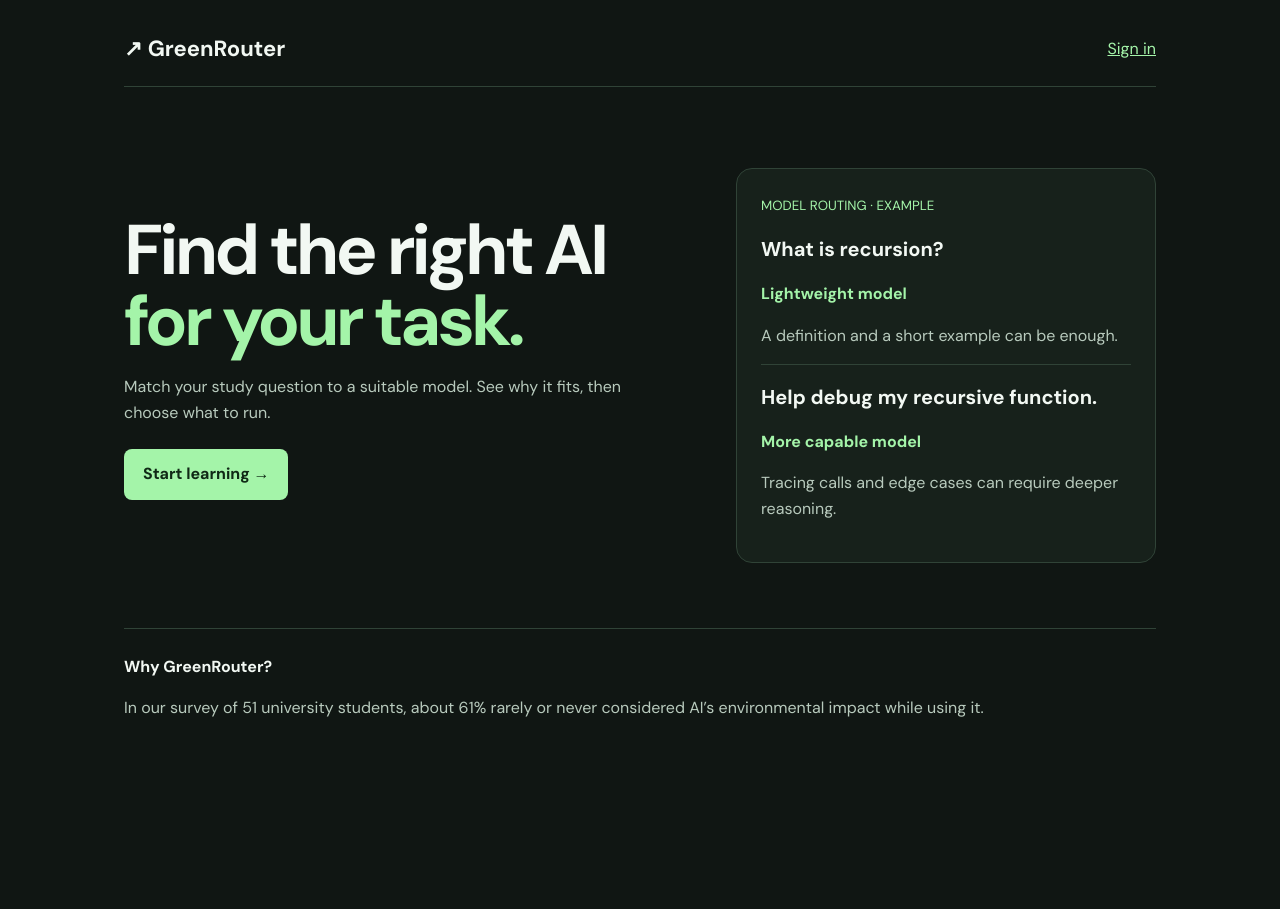
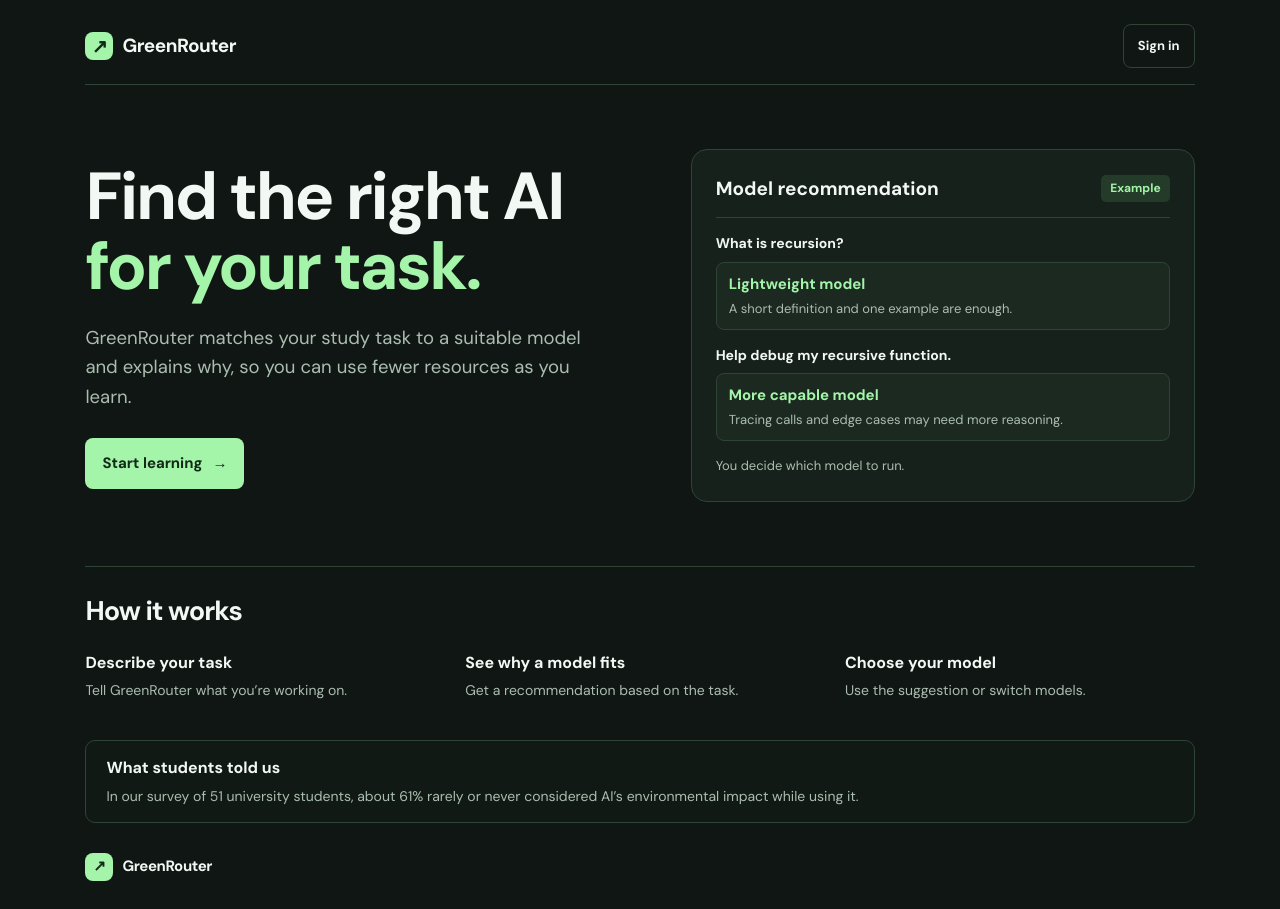
Before and after one commit to dzm04/entr3100vibecoding, a Next.js app in the folder greenrouter/: page / in a window 1280 px wide. Before the commit the page ends 800 px from the top, so only its background shows below. Built offline with nearby package versions, Linux system fonts and the light colour scheme.

Commit message:
Build the approved GreenRouter landing page

```diff
--- /dev/null
+++ b/greenrouter/src/app/landing.css
@@ -0,0 +1,169 @@
+.landing {
+  --landing-panel: #17211b;
+  --landing-border: #304337;
+  --landing-muted: #abbdb0;
+  --landing-accent: #a4f4a9;
+  max-width: 1440px;
+  padding: 24px clamp(20px, 6.67vw, 96px) 28px;
+}
+
+.landing :focus-visible {
+  outline: 2px solid var(--landing-accent);
+  outline-offset: 4px;
+}
+
+.landing-nav {
+  gap: 16px;
+  padding-bottom: 16px;
+}
+
+.landing-brand {
+  display: inline-flex;
+  gap: 9px;
+  align-items: center;
+  font-size: 19px;
+  font-weight: 700;
+  letter-spacing: -.025em;
+}
+
+.landing-brand span {
+  display: grid;
+  place-items: center;
+  width: 28px;
+  height: 28px;
+  border-radius: 8px;
+  background: var(--landing-accent);
+  color: #122a18;
+}
+
+.landing-sign-in,
+.landing-cta {
+  display: inline-flex;
+  gap: 10px;
+  align-items: center;
+  min-height: 44px;
+  border-radius: 8px;
+  font-weight: 700;
+  text-decoration: none;
+}
+
+.landing-sign-in {
+  padding: 0 14px;
+  border: 1px solid var(--landing-border);
+  color: inherit;
+  font-size: 13px;
+}
+
+.landing-cta {
+  padding: 0 17px;
+  min-height: 51px;
+  color: #122a18;
+  background: var(--landing-accent);
+  font-size: 15px;
+}
+
+.landing-cta:hover { background: #c4fac7; }
+.landing-sign-in:hover { background: var(--landing-panel); }
+
+.landing-hero {
+  display: grid;
+  grid-template-columns: minmax(0, 1fr) minmax(0, 504px);
+  align-items: center;
+  gap: clamp(28px, 7vw, 100px);
+  padding: clamp(36px, 5vw, 72px) 0;
+}
+
+.landing-intro h1 {
+  font-size: clamp(43px, 5.2vw, 75px);
+  line-height: 1.05;
+  letter-spacing: -.035em;
+}
+
+.landing p { color: var(--landing-muted); }
+.landing-intro p {
+  max-width: 44ch;
+  margin: 22px 0 25px;
+  font-size: clamp(15px, 1.45vw, 19px);
+}
+
+.landing-preview {
+  margin: 0;
+  padding: clamp(16px, 2vw, 24px);
+  background: var(--landing-panel);
+  border-color: var(--landing-border);
+}
+
+.landing-preview-top {
+  display: flex;
+  justify-content: space-between;
+  align-items: center;
+  gap: 10px;
+  padding-bottom: 14px;
+  border-bottom: 1px solid var(--landing-border);
+}
+
+.landing-preview-top h2 { margin: 0; font-size: 19px; }
+
+.landing-preview-top span {
+  padding: 4px 9px;
+  border-radius: 5px;
+  background: #243b29;
+  color: var(--landing-accent);
+  font-size: 12px;
+  font-weight: 700;
+}
+
+.landing-example { margin-top: 15px; }
+.landing-example h3 { margin: 0 0 7px; font-size: 14px; }
+
+.landing-model {
+  padding: 9px 12px;
+  border: 1px solid var(--landing-border);
+  border-radius: 8px;
+  background: #1b2920;
+}
+
+.landing-model strong { color: var(--landing-accent); font-size: 15px; }
+.landing-model p, .landing-preview > p { margin: 2px 0 0; font-size: 13px; }
+.landing-preview > p { margin-top: 15px; }
+
+.landing-steps {
+  margin: 0;
+  padding: 23px 0 0;
+  border: 0;
+  border-top: 1px solid var(--landing-border);
+  border-radius: 0;
+  background: transparent;
+}
+
+.landing-steps h2 { margin: 0 0 19px; font-size: 27px; letter-spacing: -.035em; }
+
+.landing-steps ol {
+  display: grid;
+  grid-template-columns: repeat(3, minmax(0, 1fr));
+  gap: 16px 30px;
+  padding: 0;
+  margin: 0;
+  list-style: none;
+}
+
+.landing-steps h3, .landing-research h2 { margin: 0; font-size: 16px; }
+.landing-steps p, .landing-research p { margin: 4px 0 0; font-size: 14px; }
+
+.landing-research {
+  margin: 38px 0 0;
+  padding: 15px 20px;
+  background: #111914;
+  border-color: var(--landing-border);
+  border-radius: 10px;
+}
+
+.landing-footer { margin-top: 30px; padding: 0; border: 0; }
+.landing-footer .landing-brand { font-size: 15px; }
+
+@media (max-width: 780px) {
+  .landing-hero, .landing-steps ol { grid-template-columns: minmax(0, 1fr); }
+  .landing-intro p { margin: 16px 0 20px; }
+  .landing-hero { gap: 27px; }
+  .landing-preview-top h2 { font-size: 16px; }
+}
--- a/greenrouter/src/app/page.tsx
+++ b/greenrouter/src/app/page.tsx
@@ -1,12 +1,77 @@
 import Link from 'next/link';
+import './landing.css';
+
+const examples = [
+  {
+    question: 'What is recursion?',
+    model: 'Lightweight model',
+    reason: 'A short definition and one example are enough.',
+  },
+  {
+    question: 'Help debug my recursive function.',
+    model: 'More capable model',
+    reason: 'Tracing calls and edge cases may need more reasoning.',
+  },
+];
+
+const steps = [
+  ['Describe your task', 'Tell GreenRouter what you’re working on.'],
+  ['See why a model fits', 'Get a recommendation based on the task.'],
+  ['Choose your model', 'Use the suggestion or switch models.'],
+];
+
+function Brand() {
+  return <span className="landing-brand"><span aria-hidden="true">↗</span> GreenRouter</span>;
+}
 
 export default function Landing() {
-  return <main className="landing">
-    <nav><strong>↗ GreenRouter</strong><Link href="/login">Sign in</Link></nav>
-    <div className="hero"><div><h1>Find the right AI<br/><em>for your task.</em></h1>
-    <p>Match your study question to a suitable model. See why it fits, then choose what to run.</p>
-    <Link className="action" href="/login">Start learning →</Link></div>
-    <section className="preview"><small>MODEL ROUTING · EXAMPLE</small><h2>What is recursion?</h2><b>Lightweight model</b><p>A definition and a short example can be enough.</p><hr/><h2>Help debug my recursive function.</h2><b>More capable model</b><p>Tracing calls and edge cases can require deeper reasoning.</p></section></div>
-    <footer><b>Why GreenRouter?</b><p>In our survey of 51 university students, about 61% rarely or never considered AI’s environmental impact while using it.</p></footer>
-  </main>;
+  return (
+    <main className="landing">
+      <nav className="landing-nav" aria-label="Main navigation">
+        <Brand />
+        <Link href="/login" className="landing-sign-in">Sign in</Link>
+      </nav>
+
+      <div className="landing-hero">
+        <div className="landing-intro">
+          <h1>Find the right AI<br /><em>for your task.</em></h1>
+          <p>GreenRouter matches your study task to a suitable model and explains why, so you can use fewer resources as you learn.</p>
+          <Link href="/login" className="landing-cta">Start learning <span aria-hidden="true">→</span></Link>
+        </div>
+
+        <section className="landing-preview" aria-labelledby="routing-preview">
+          <div className="landing-preview-top">
+            <h2 id="routing-preview">Model recommendation</h2>
+            <span>Example</span>
+          </div>
+          {examples.map(({ question, model, reason }) => (
+            <div className="landing-example" key={question}>
+              <h3>{question}</h3>
+              <div className="landing-model">
+                <strong>{model}</strong>
+                <p>{reason}</p>
+              </div>
+            </div>
+          ))}
+          <p>You decide which model to run.</p>
+        </section>
+      </div>
+
+      <section className="landing-steps" aria-labelledby="landing-steps-title">
+        <h2 id="landing-steps-title">How it works</h2>
+        <ol>
+          {steps.map(([title, description]) => (
+            <li key={title}><h3>{title}</h3><p>{description}</p></li>
+          ))}
+        </ol>
+      </section>
+
+      <section className="landing-research" aria-labelledby="landing-research-title">
+        <h2 id="landing-research-title">What students told us</h2>
+        <p>In our survey of 51 university students, about 61% rarely or never considered AI’s environmental impact while using it.</p>
+      </section>
+
+      <footer className="landing-footer"><Brand /></footer>
+    </main>
+  );
 }
```
